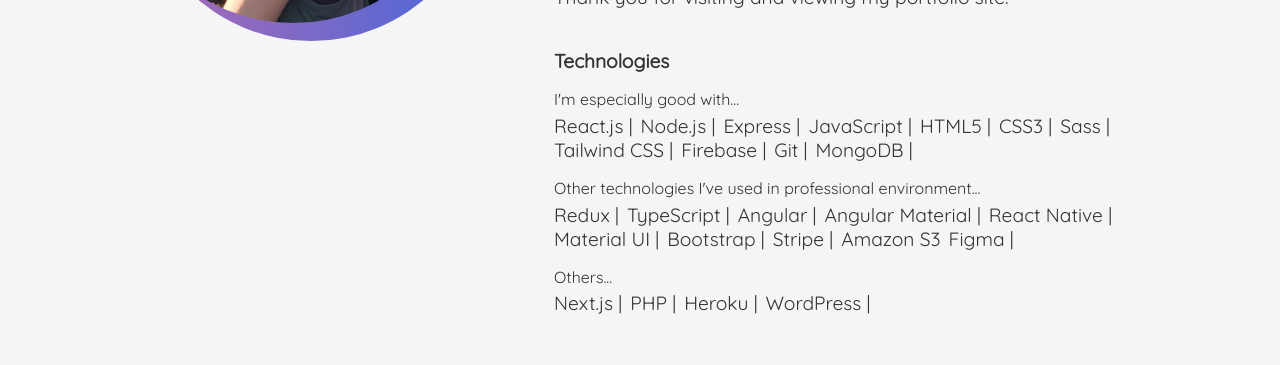
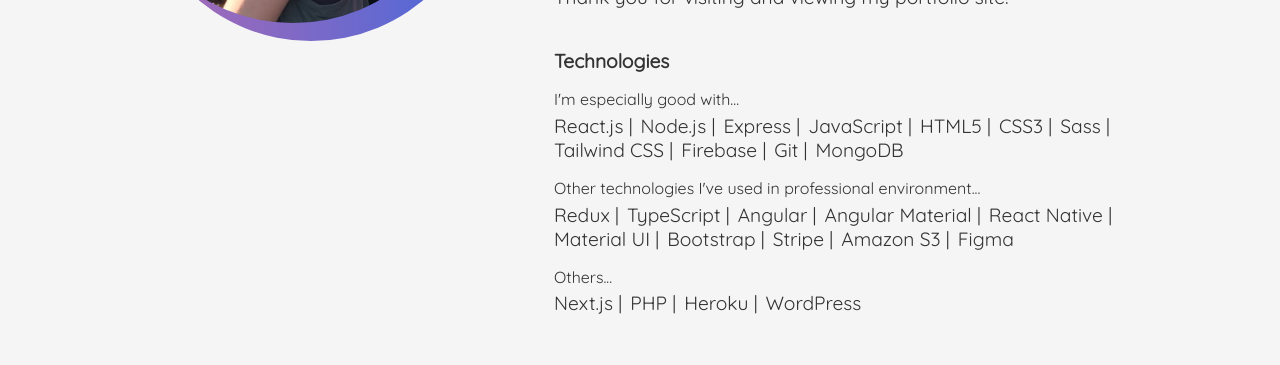
Before and after one commit to miyabitanimchi/my-portfolio-ver2, a Next.js app: page / in a window 1280 px wide. Shown: the part 1660-2025 px from the top of the page. Built offline with nearby package versions, Linux system fonts and the light colour scheme; a web font is replaced by a local one.

Commit message:
fix style

```diff
--- a/components/layouts/aboutSection/AboutSection.tsx
+++ b/components/layouts/aboutSection/AboutSection.tsx
@@ -67,7 +67,7 @@
               <div className={styles.techStack}>Tailwind CSS |</div>
               <div className={styles.techStack}>Firebase |</div>
               <div className={styles.techStack}>Git |</div>
-              <div className={styles.techStack}>MongoDB |</div>
+              <div className={styles.techStack}>MongoDB</div>
             </div>
             <p className={styles.techSubTitle}>Other technologies I&apos;ve used in professional environment...</p>
             <div className={styles.techStackWrap}>
@@ -79,15 +79,15 @@
               <div className={styles.techStack}>Material UI |</div>
               <div className={styles.techStack}>Bootstrap |</div>
               <div className={styles.techStack}>Stripe |</div>
-              <div className={styles.techStack}>Amazon S3</div>
-              <div className={styles.techStack}>Figma |</div>
+              <div className={styles.techStack}>Amazon S3 |</div>
+              <div className={styles.techStack}>Figma</div>
             </div>
             <p className={styles.techSubTitle}>Others...</p>
             <div className={styles.techStackWrap}>
               <div className={styles.techStack}>Next.js |</div>
               <div className={styles.techStack}>PHP |</div>
               <div className={styles.techStack}>Heroku |</div>
-              <div className={styles.techStack}>WordPress |</div>
+              <div className={styles.techStack}>WordPress</div>
             </div>
           </div>
         </div>
```
